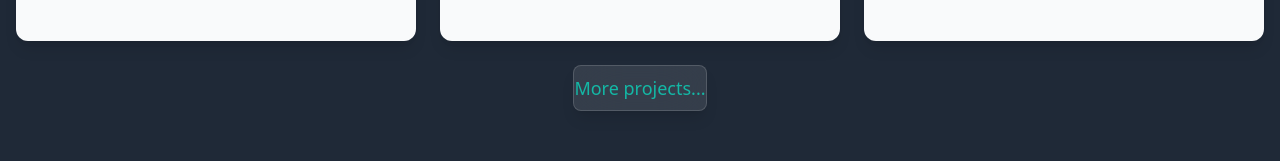
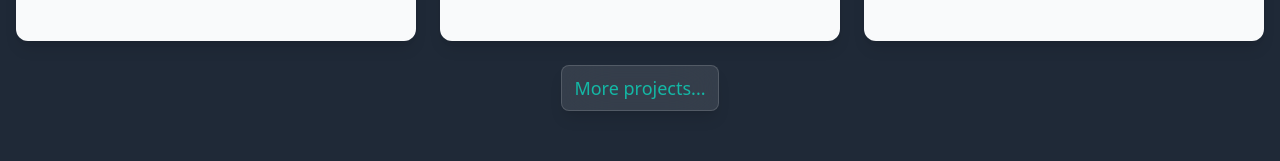
Before and after one commit to sams258/SamFolio-Portfolio-Website, a Next.js app: page / in a window 1280 px wide. Shown: the part 2208-2369 px from the top of the page. Built offline with nearby package versions, Linux system fonts and the light colour scheme.

Commit message:
Update ProjectsSection.tsx

```diff
--- a/src/app/components/ProjectsSection.tsx
+++ b/src/app/components/ProjectsSection.tsx
@@ -109,7 +109,7 @@ const ProjectsSection: React.FC = () => {
         <div className="flex justify-center">
           <a
   href="/github"
-  className="glassnav w-50 mt-6 md:mt-6 mb-6 hover:bg-transparent flex justify-center text-teal-500 font-medium text-lg hover:text-teal-600 text-center py-2"
+  className="glassnav w-50 mt-6 md:mt-6 mb-6 hover:bg-transparent flex justify-center text-teal-500 font-medium text-lg hover:text-teal-600 text-center px-3 py-2"
 >
   More projects...
            </a>
```
